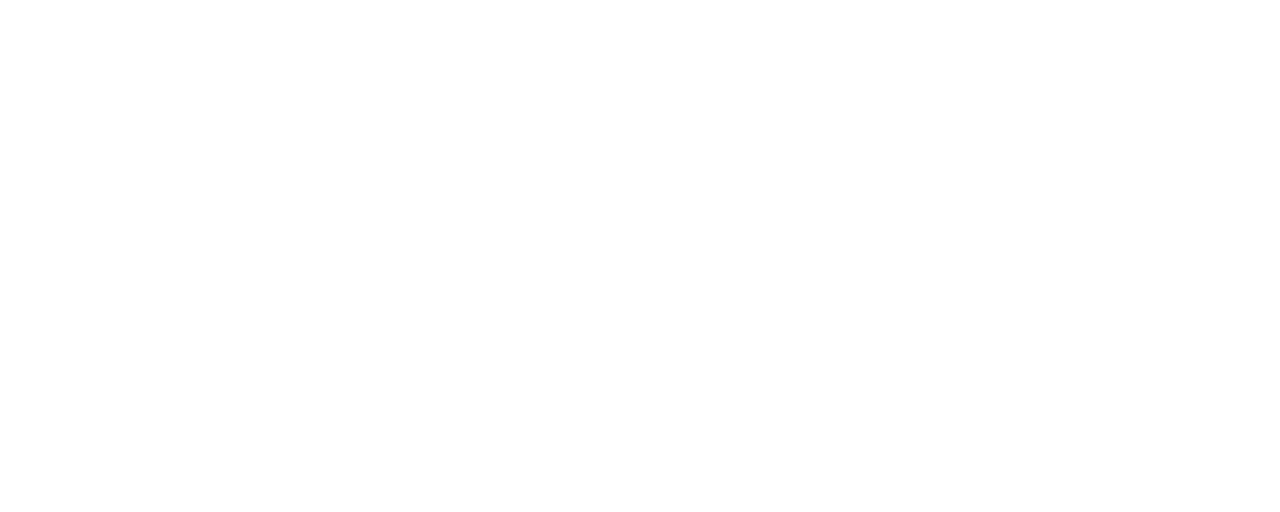
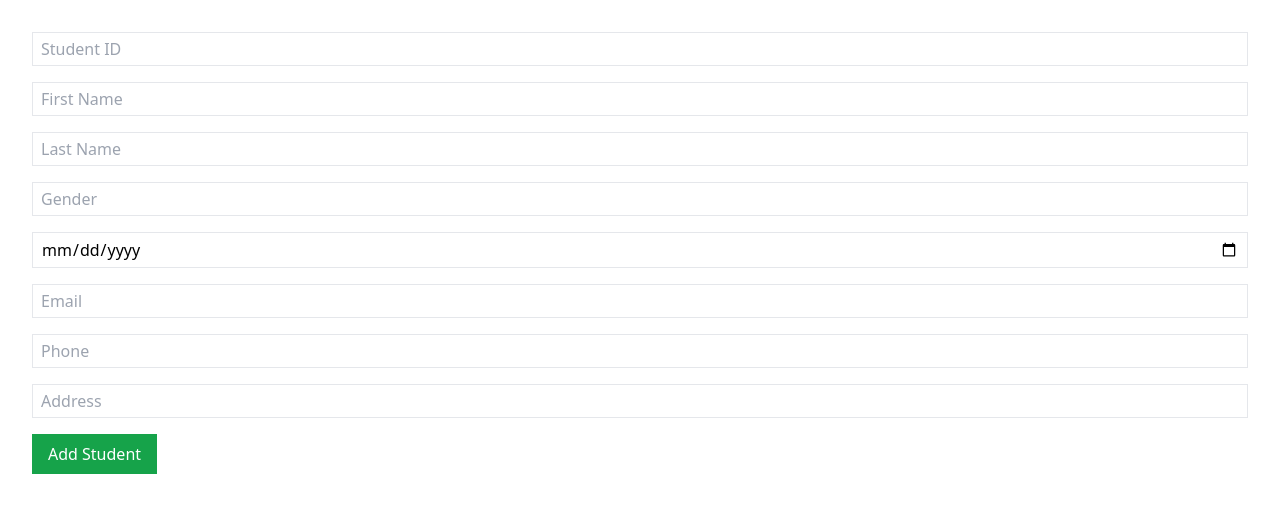
Before and after one commit to n30dyn4m1c/neo-usis-frontend, a React (Create React App) app: page /students/create in a window 1280 px wide. Before the commit this address had no page. Shown: the top 512 px of the page. Built offline with nearby package versions, Linux system fonts and the light colour scheme.

Commit message:
Add full CRUD for students

```diff
--- a/src/App.js
+++ b/src/App.js
@@ -3,6 +3,7 @@ import HomePage from './pages/HomePage';
 import StudentList from './pages/StudentList';
 import EditStudentForm from './pages/EditStudentForm';
 import AddStudentForm from './components/AddStudentForm';
+import CreateStudentForm from './pages/StudentCreate';
 
 
 function App() {
@@ -13,6 +14,7 @@ function App() {
         <Route path="/students" element={<StudentList />} />
         <Route path="/students/edit/:id" element={<EditStudentForm />} />
         <Route path="/add-student" element={<AddStudentForm />} />
+        <Route path="/students/create" element={<CreateStudentForm />} />
 
       </Routes>
     </BrowserRouter>
--- /dev/null
+++ b/src/pages/StudentCreate.jsx
@@ -0,0 +1,53 @@
+import { useState } from 'react';
+import { useNavigate } from 'react-router-dom';
+import axios from 'axios';
+
+export default function CreateStudentForm() {
+  const nav = useNavigate();
+  const [formData, setFormData] = useState({
+    student_id:'', first_name:'', last_name:'', gender:'',
+    dob:'', email:'', phone:'', address:''
+  });
+
+  const handleChange = e =>
+    setFormData({ ...formData, [e.target.name]: e.target.value });
+
+  const handleSubmit = async e => {
+    e.preventDefault();
+    try {
+      await axios.post('http://localhost:5000/students', formData);
+      nav('/students');
+    } catch (err) {
+      console.error(err);
+      alert('Creation failed');
+    }
+  };
+
+  return (
+    <form onSubmit={handleSubmit} className="p-8 space-y-4">
+      {[
+        ['student_id','Student ID'],
+        ['first_name','First Name'],
+        ['last_name','Last Name'],
+        ['gender','Gender'],
+        ['dob','DOB', 'date'],
+        ['email','Email'],
+        ['phone','Phone'],
+        ['address','Address']
+      ].map(([name,label,type]) => (
+        <input
+          key={name}
+          name={name}
+          type={type || 'text'}
+          placeholder={label}
+          value={formData[name] || ''}
+          onChange={handleChange}
+          className="w-full border px-2 py-1"
+        />
+      ))}
+      <button type="submit" className="bg-green-600 text-white px-4 py-2">
+        Add Student
+      </button>
+    </form>
+  );
+}
--- a/src/pages/StudentList.jsx
+++ b/src/pages/StudentList.jsx
@@ -21,6 +21,10 @@ export default function StudentList() {
   return (
     <div className="p-8">
       <h2 className="text-2xl font-bold mb-4">Student List</h2>
+      <Link to="/students/create" className="inline-block bg-green-600 text-white px-4 py-2 mb-4 rounded hover:bg-green-700">
+  + Add Student
+</Link>
+
       <table className="w-full table-auto border-collapse">
         <thead className="bg-gray-100">
           <tr>
```
